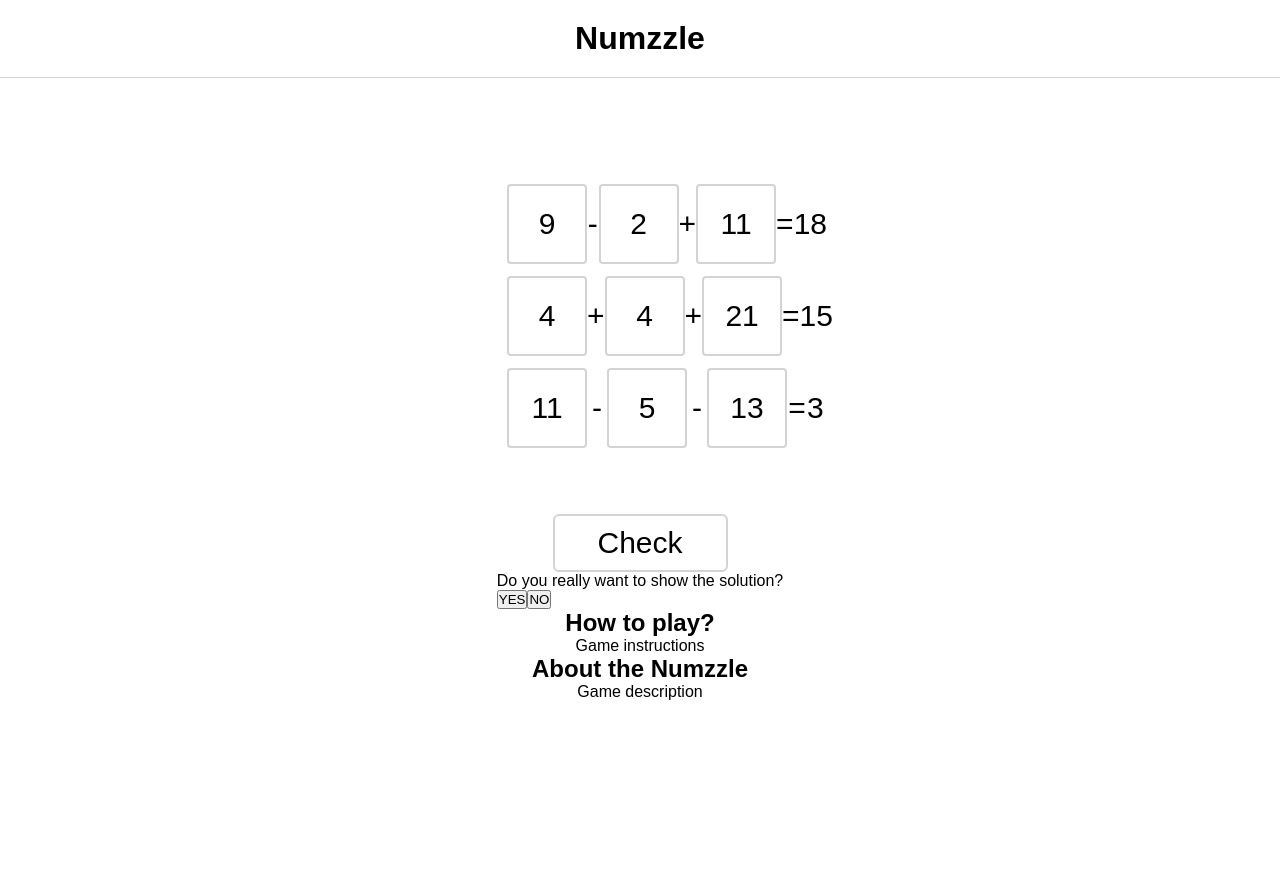
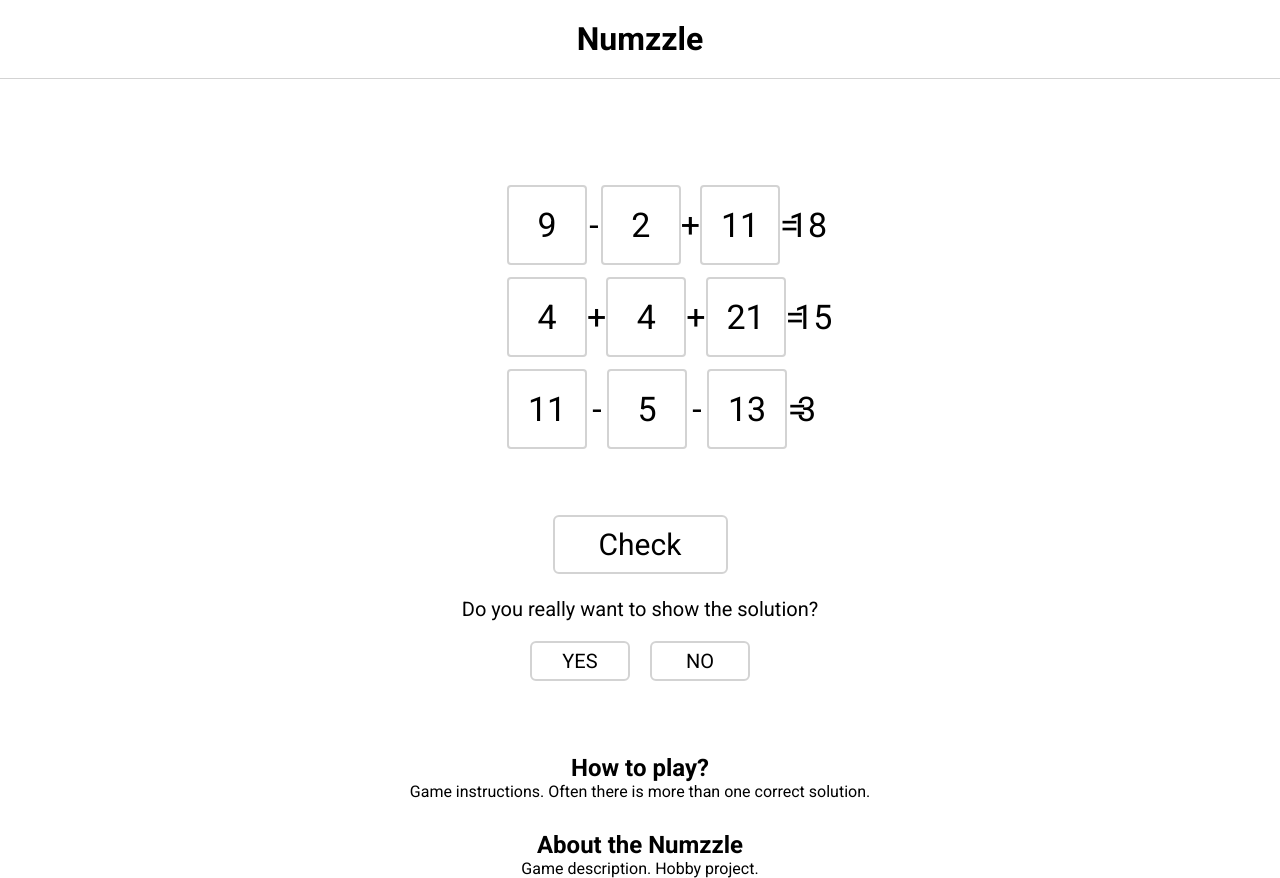
Before and after one commit to StanoSpodniak/numzzle_3, a React (Vite) app: page / in a window 1280 px wide. Both pictures are taken after a click on the button "Show solution". Before the commit the page ends 800 px from the top, so only its background shows below. Built offline with nearby package versions, Linux system fonts and the light colour scheme.

Commit message:
Css implementation

```diff
--- a/src/App.tsx
+++ b/src/App.tsx
@@ -1,11 +1,13 @@
 import Header from "./components/Header";
 import Game from "./components/Game";
+import Description from "./components/Description";
 
 function App() {
     return (
         <>
             <Header />
             <Game />
+            <Description />
         </>
     );
 }
--- /dev/null
+++ b/src/components/Description.module.css
@@ -0,0 +1,7 @@
+.descriptionContainer {
+    text-align: center;
+}
+
+.descriptionContainer h2 {
+    margin-top: 30px;
+}
--- /dev/null
+++ b/src/components/Description.tsx
@@ -0,0 +1,17 @@
+import styles from "./Description.module.css";
+
+function Description() {
+    return (
+        <div className={styles.descriptionContainer}>
+            <h2>How to play?</h2>
+            <p>
+                Game instructions. Often there is more than one correct
+                solution.
+            </p>
+            <h2>About the Numzzle</h2>
+            <p>Game description. Hobby project.</p>
+        </div>
+    );
+}
+
+export default Description;
--- a/src/components/Game.module.css
+++ b/src/components/Game.module.css
@@ -25,11 +25,13 @@
 }
 
 .grid > p:last-child {
+    margin-left: -10px;
     text-align: left;
+    font-size: 34px;
 }
 
 .operator {
-    font-size: 30px;
+    font-size: 34px;
     align-content: center;
 }
 
@@ -42,7 +44,7 @@
     background-color: white;
     border: 2px solid lightgrey;
     border-radius: 4px;
-    font-size: 30px;
+    font-size: 34px;
 }
 
 .button:hover {
@@ -84,6 +86,10 @@
     border: 2px solid grey;
 }
 
+.giveUpContainer {
+    height: 150px;
+}
+
 .giveUpButton {
     margin: 60px auto;
     width: 175px;
@@ -100,6 +106,47 @@
     color: black;
 }
 
+.giveUpCheckContainer {
+    display: flex;
+    flex-direction: column;
+    justify-content: center;
+    align-items: center;
+    height: 150px;
+    font-size: 20px;
+}
+
+.giveUpButtonsContainer {
+    display: flex;
+    gap: 20px;
+    padding: 20px;
+    justify-content: center;
+}
+
+.giveUpButtonsContainer button {
+    width: 100px;
+    height: 40px;
+    background-color: white;
+    font-size: 20px;
+    border: 2px solid lightgray;
+    border-radius: 6px;
+}
+
+.giveUpButtonsContainer button:hover {
+    cursor: pointer;
+    border: 2px solid grey;
+}
+
+.solutionContainer {
+    display: flex;
+    flex-direction: column;
+    justify-content: center;
+    align-items: center;
+    height: 150px;
+    font-size: 20px;
+    text-align: center;
+    line-height: 2;
+}
+
 @media (max-width: 768px) {
     .button:hover {
         border: 2px solid lightgrey;
--- a/src/components/Game.tsx
+++ b/src/components/Game.tsx
@@ -5,6 +5,12 @@ import { getMathProblem, shuffleArray } from "./utils/ProblemGenerator";
 //check Dev.to
 //https://kadam.net/en/webmaster - ads
 //mobile phones optimalization
+
+//v ďalšej hre sa zobrazí dlhé anglické slovo s poprehadzovanými písmenami a hráč ich pomocou draging bude musieť zoradiť
+//na mobiloch nebudú všetky písmená vedľa seba; súčasné slovo sa bude priebežne meniť v hornej časti obrazovky
+//urobiť databázu bežných dlhých anglických slov
+//vužiť doménu encyclopy.com
+//urobiť to v next.js
 
 function Game() {
     const [problems, setProblems] = useState<
@@ -392,7 +398,7 @@ function Game() {
                 {checkButtonText}
             </button>
             {isShowSolutionButtonVisible && (
-                <div>
+                <div className={styles.giveUpContainer}>
                     <button
                         className={styles.giveUpButton}
                         onClick={() => handleGiveUp()}
@@ -402,16 +408,18 @@ function Game() {
                 </div>
             )}
             {isGiveUpConfirmationVisible && (
-                <div className={styles.solutionContainer}>
+                <div className={styles.giveUpCheckContainer}>
                     <p>Do you really want to show the solution?</p>
-                    <button onClick={() => handleGiveUpConfirmation()}>
-                        YES
-                    </button>
-                    <button onClick={() => handleGoBack()}>NO</button>
+                    <div className={styles.giveUpButtonsContainer}>
+                        <button onClick={() => handleGiveUpConfirmation()}>
+                            YES
+                        </button>
+                        <button onClick={() => handleGoBack()}>NO</button>
+                    </div>
                 </div>
             )}
             {isSolutionVisible && (
-                <div>
+                <div className={styles.solutionContainer}>
                     {problems.map((problem, index) => (
                         <div key={index}>
                             <p>
@@ -423,10 +431,6 @@ function Game() {
                     ))}
                 </div>
             )}
-            <h2>How to play?</h2>
-            <p>Game instructions</p>
-            <h2>About the Numzzle</h2>
-            <p>Game description</p>
         </div>
     );
 }
--- a/src/index.css
+++ b/src/index.css
@@ -1,5 +1,6 @@
+@import url("https://fonts.googleapis.com/css2?family=Catamaran:wght@100..900&family=EB+Garamond:ital,wght@0,400..800;1,400..800&family=Lora:ital,wght@0,400..700;1,400..700&family=Open+Sans:ital,wght@0,300..800;1,300..800&family=Roboto:ital,wght@0,100..900;1,100..900&display=swap");
 * {
-    font-family: Arial, Helvetica, sans-serif;
+    font-family: "Roboto", sans-serif;
     margin: 0;
     padding: 0;
 }
```
